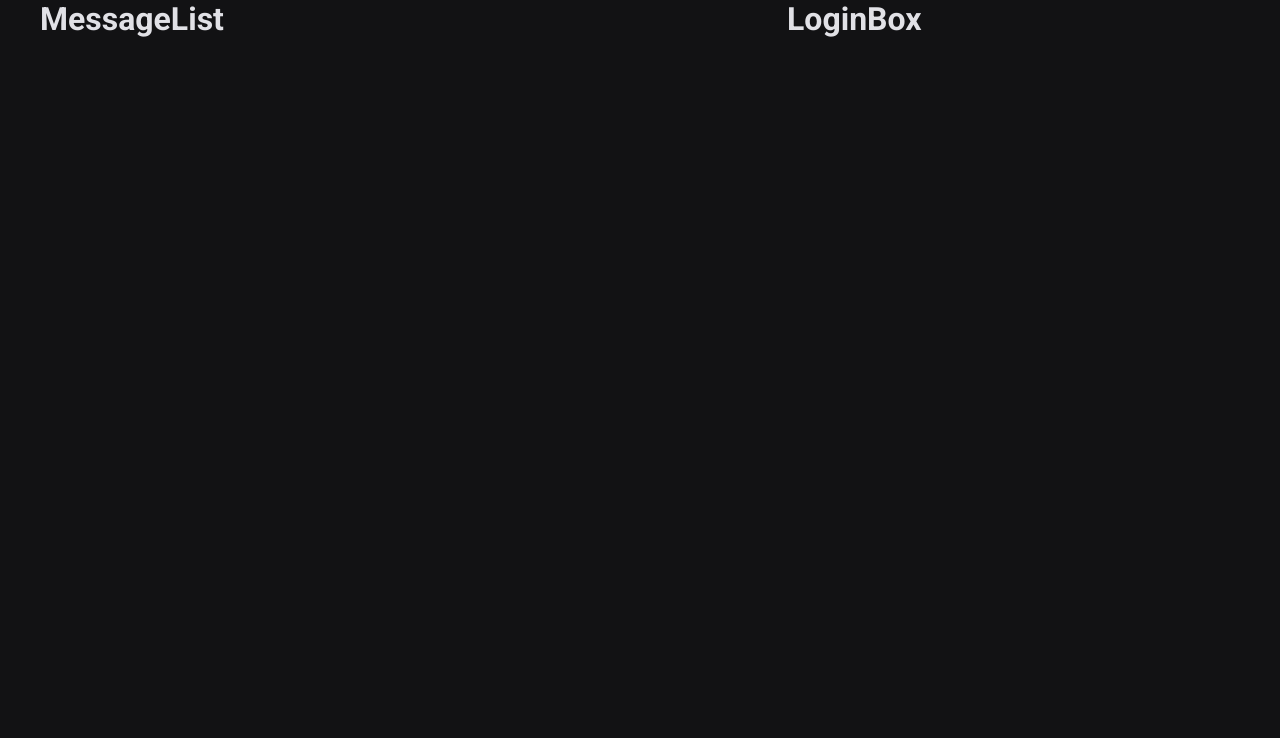
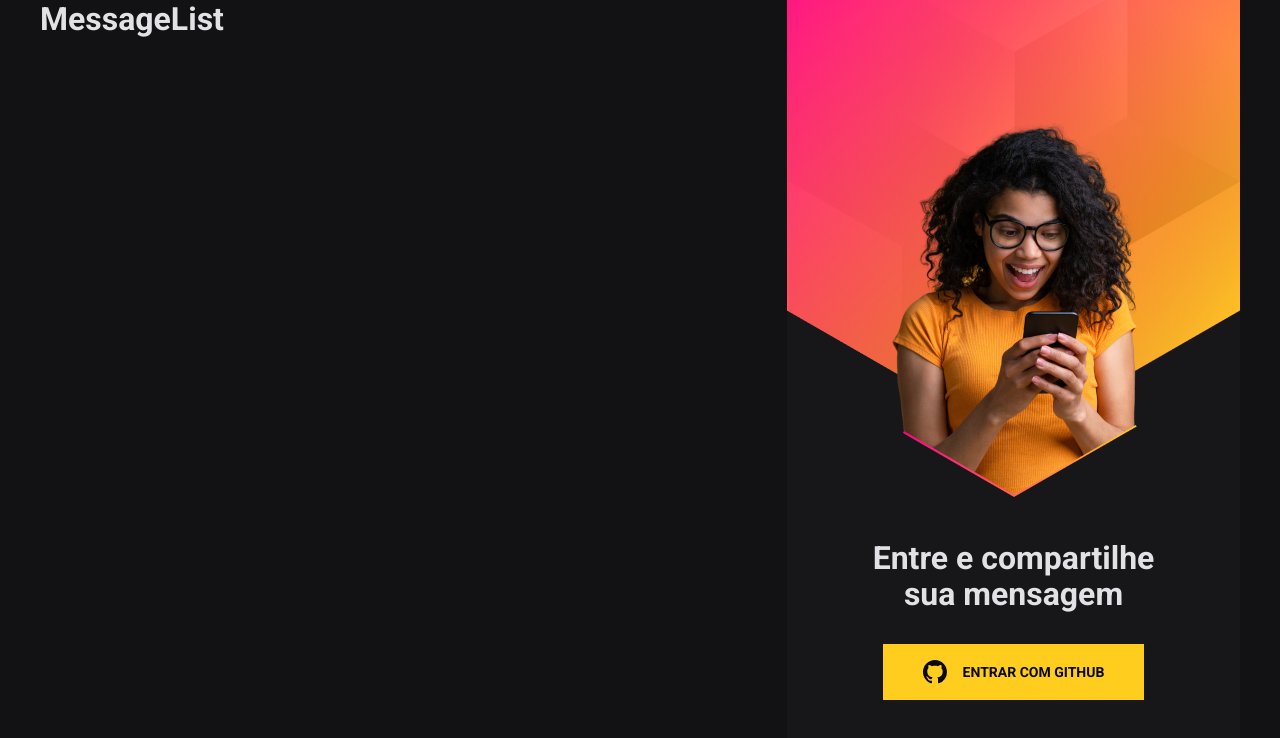
Before and after one commit to mateusfg7/NLW-Heat-React, a React (Vite) app: page / in a window 1280 px wide. Shown: the top 738 px of the page. Built offline with nearby package versions, Linux system fonts and the light colour scheme.

Commit message:
add text and button on `LoginBox` component

```diff
--- a/src/components/LoginBox/index.tsx
+++ b/src/components/LoginBox/index.tsx
@@ -1,3 +1,14 @@
+import { VscGithubInverted } from 'react-icons/vsc'
+import styles from './styles.module.scss'
+
 export function LoginBox() {
-  return <h1>LoginBox</h1>
+  return (
+    <div className={styles.loginBoxWrapper}>
+      <strong>Entre e compartilhe sua mensagem</strong>
+      <a href='#' className={styles.signInWithGithub}>
+        <VscGithubInverted size='24' />
+        Entrar com Github
+      </a>
+    </div>
+  )
 }
```
